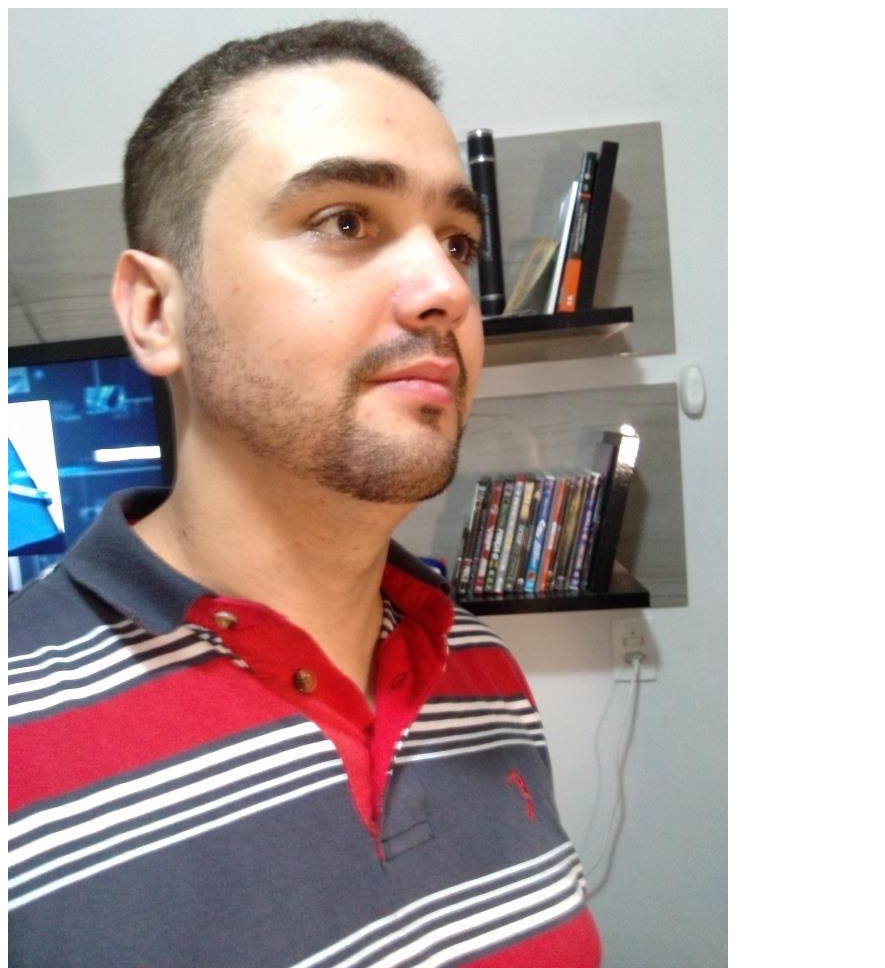
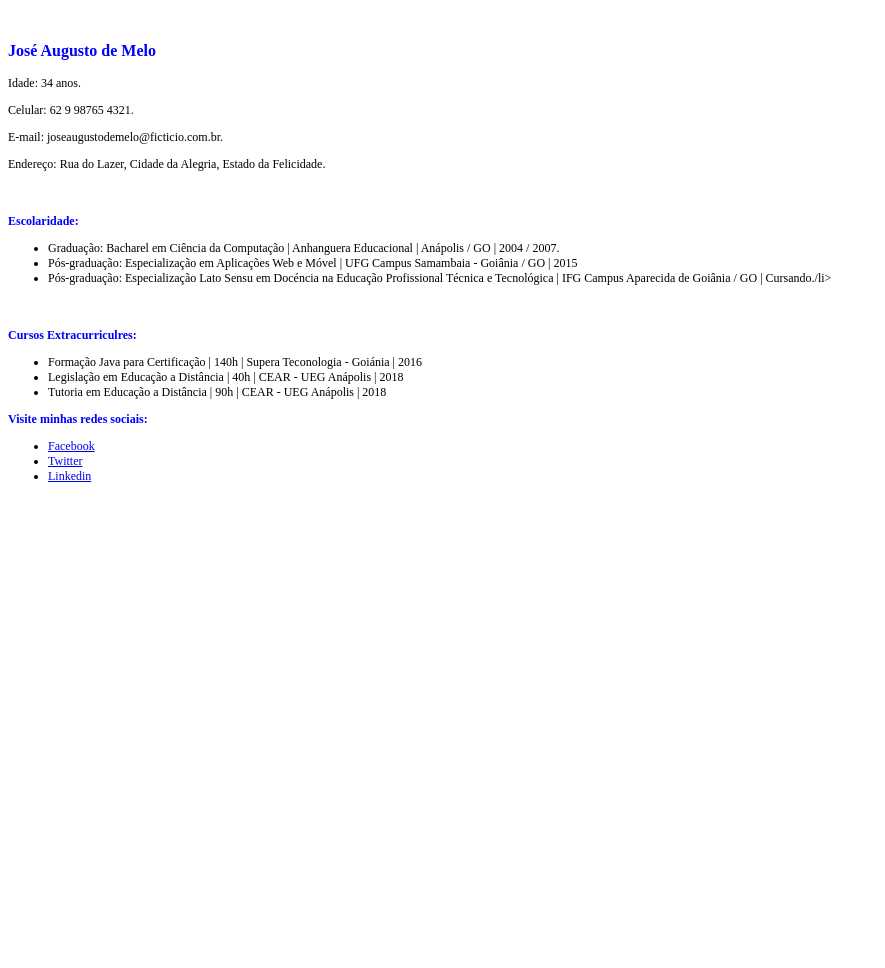
Before and after one commit to joseaugustodemelo/personalPageIFG, a plain HTML site: page index.html in a window 1280 px wide. Shown: the whole page, without its empty margins (0-885 px from the left). After the commit the page ends 800 px from the top, so only its background shows below. Drawn offline with Linux system fonts and the light colour scheme.

Commit message:
Iniciando o projeto

```diff
--- a/css/style.css
+++ b/css/style.css
@@ -10,3 +10,33 @@ body {
     margin-top: 50px;
     border: 2px solid white;
 }
+
+p.titulo-nome {
+    text-align: left;
+    font-family: 'Times New Roman', Times, serif;
+    font-size: 16;
+    font-weight: bold;
+    color: blue;
+}
+
+p.info-pessoais {
+    text-align: left;
+    font-family: 'Times New Roman', Times, serif;
+    font-size: 12;
+    color: black;
+}
+
+p.subtitulo {
+    text-align: left;
+    font-family: 'Times New Roman', Times, serif;
+    font-size: 12;
+    font-weight: bold;
+    color: blue;
+}
+
+ul.itens{
+    text-align: left;
+    font-family: 'Times New Roman', Times, serif;
+    font-size: 12;
+    color: black;
+}
--- a/index.html
+++ b/index.html
@@ -2,13 +2,46 @@
 
 <head>
     <title>P&aacute;gina Pessoal do Augusto</title>
+    <link rel="stylesheet" type="text/css" href="css/style.css" />
 </head>
 
 <body>
 
-    <img src="imagens/fotoPerfil.jpg" alt="Foto do perfil de José Augusto de Melo" class="foto-perfil">
+    <!-- <img src="imagens/fotoPerfil.jpg" alt="Foto do perfil de José Augusto de Melo" class="foto-perfil"> -->
 
     <br />
+
+    <p class="titulo-nome">Jos&eacute; Augusto de Melo</p>
+
+    <p class="info-pessoais">Idade: 34 anos.</p>
+    <p class="info-pessoais">Celular: 62 9 98765 4321.</p>
+    <p class="info-pessoais">E-mail: joseaugustodemelo@ficticio.com.br.</p>
+    <p class="info-pessoais">Endere&ccedil;o: Rua do Lazer, Cidade da Alegria, Estado da Felicidade.</p>
+    <br />
+    <p class="subtitulo">Escolaridade:</p>
+    <ul class="itens">
+        <li>Gradua&ccedil;&atilde;o: Bacharel em Ci&ecirc;ncia da Computa&ccedil;&atilde;o | Anhanguera Educacional |
+            An&aacute;polis / GO | 2004 / 2007.</li>
+        <li>P&oacute;s-gradua&ccedil;&atilde;o: Especializa&ccedil;&atilde;o em Aplica&ccedil;&otilde;es Web e
+            M&oacute;vel | UFG Campus Samambaia - Goi&acirc;nia / GO | 2015</li>
+        <li>P&oacute;s-gradua&ccedil;&atilde;o: Especializa&ccedil;&atilde;o Lato Sensu em Doc&eacute;ncia na
+            Educa&ccedil;&atilde;o Profissional T&eacute;cnica e Tecnol&oacute;gica | IFG Campus Aparecida de
+            Goi&acirc;nia / GO | Cursando./li>
+    </ul>
+    <br />
+    <p class="subtitulo">Cursos Extracurriculres:</p>
+    <ul class="itens">
+        <li>Forma&ccedil;&atilde;o Java para Certifica&ccedil;&atilde;o | 140h | Supera Teconologia - Goi&aacute;nia |
+            2016</li>
+        <li>Legislação em Educação a Distância | 40h | CEAR - UEG An&aacute;polis | 2018</li>
+        <li>Tutoria em Educação a Distância | 90h | CEAR - UEG An&aacute;polis | 2018</li>
+    </ul>
+
+    <p class="subtitulo">Visite minhas redes sociais:</p>
+    <ul class="itens">
+        <li><a target="_blank" href="https://www.facebook.com/melojoseaugustode">Facebook</a> </li>
+        <li><a target="_blank" href="https://twitter.com/jaugustodemelo">Twitter</a> </li>
+        <li><a target="_blank" href="https://www.linkedin.com/in/joseaugustodemelo/">Linkedin</a> </li>
+    </ul>
 </body>
-
 </html>
```
Also changed, not shown: imagens/exemplo1.png (added), imagens/exemplo2.png (added).
